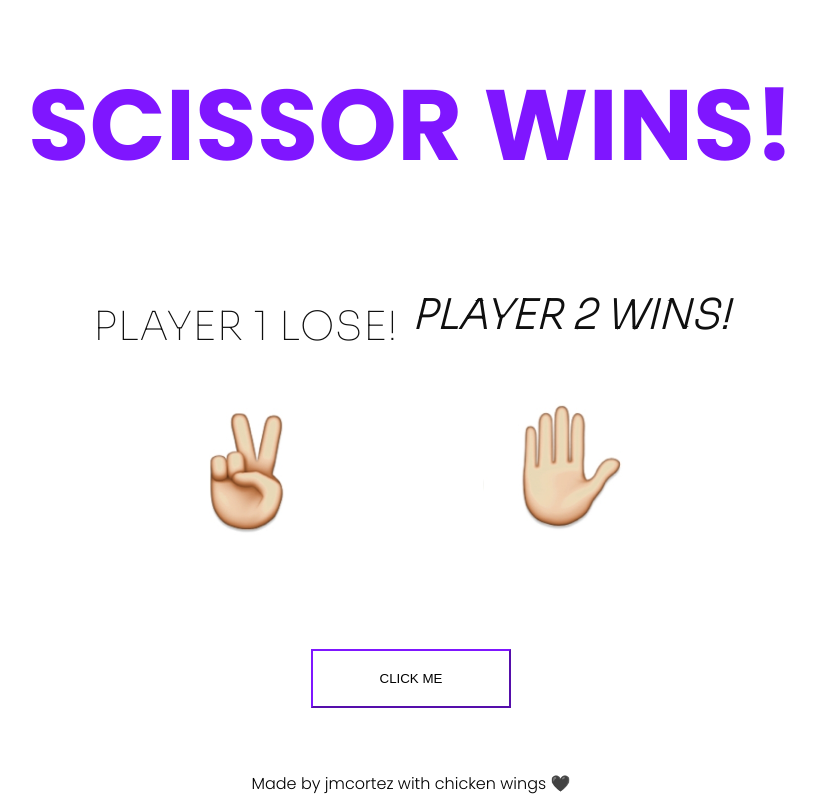
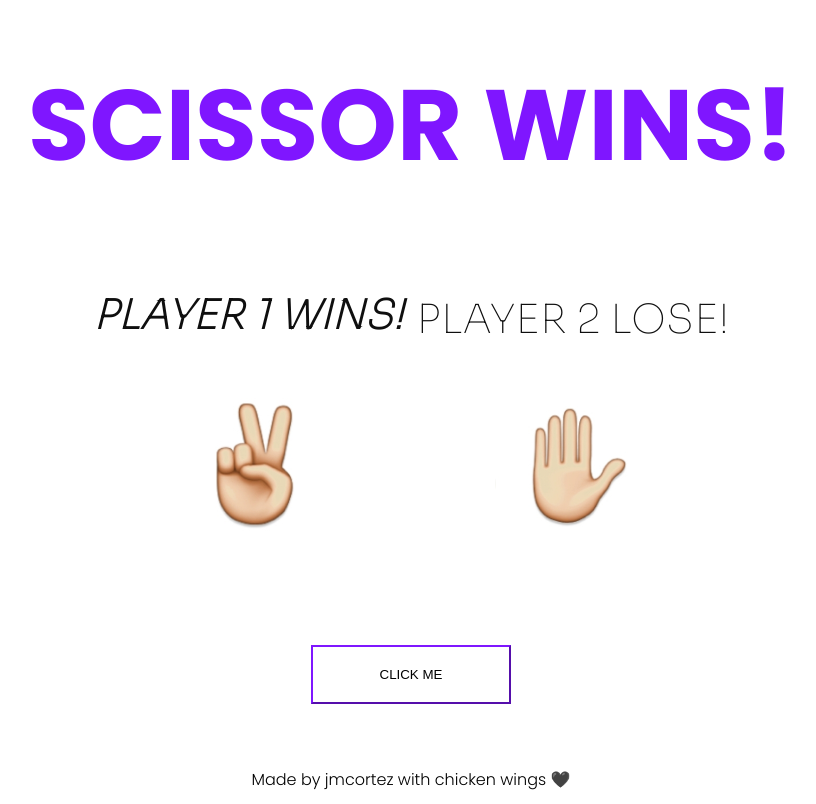
Before and after one commit to JMCortezz/RSP, a plain HTML site: page index.html in a window 1280 px wide. Shown: the whole page, without its empty margins (229-1045 px from the left). Drawn offline with Linux system fonts and the light colour scheme.

Commit message:
Update index.html

```diff
--- a/index.html
+++ b/index.html
@@ -85,8 +85,8 @@
           // scissor wins?
         else if(randomImage === scissor && randomImage1 === paper) {
             document.querySelector("h1").innerHTML = "SCISSOR WINS!"
-            document.querySelector(".p1").innerHTML = "PLAYER 1 LOSE!"
-            document.querySelector(".p2").innerHTML = "<b><em>&nbspPLAYER 2 WINS!</em></b>"
+            document.querySelector(".p1").innerHTML = "<b><em>PLAYER 1 WINS!&nbsp</em></b>"
+            document.querySelector(".p2").innerHTML = "PLAYER 2 LOSE!"
         }
         else if(randomImage === paper && randomImage1 === scissor){
             document.querySelector("h1").innerHTML = "SCISSOR WINS!"
```
